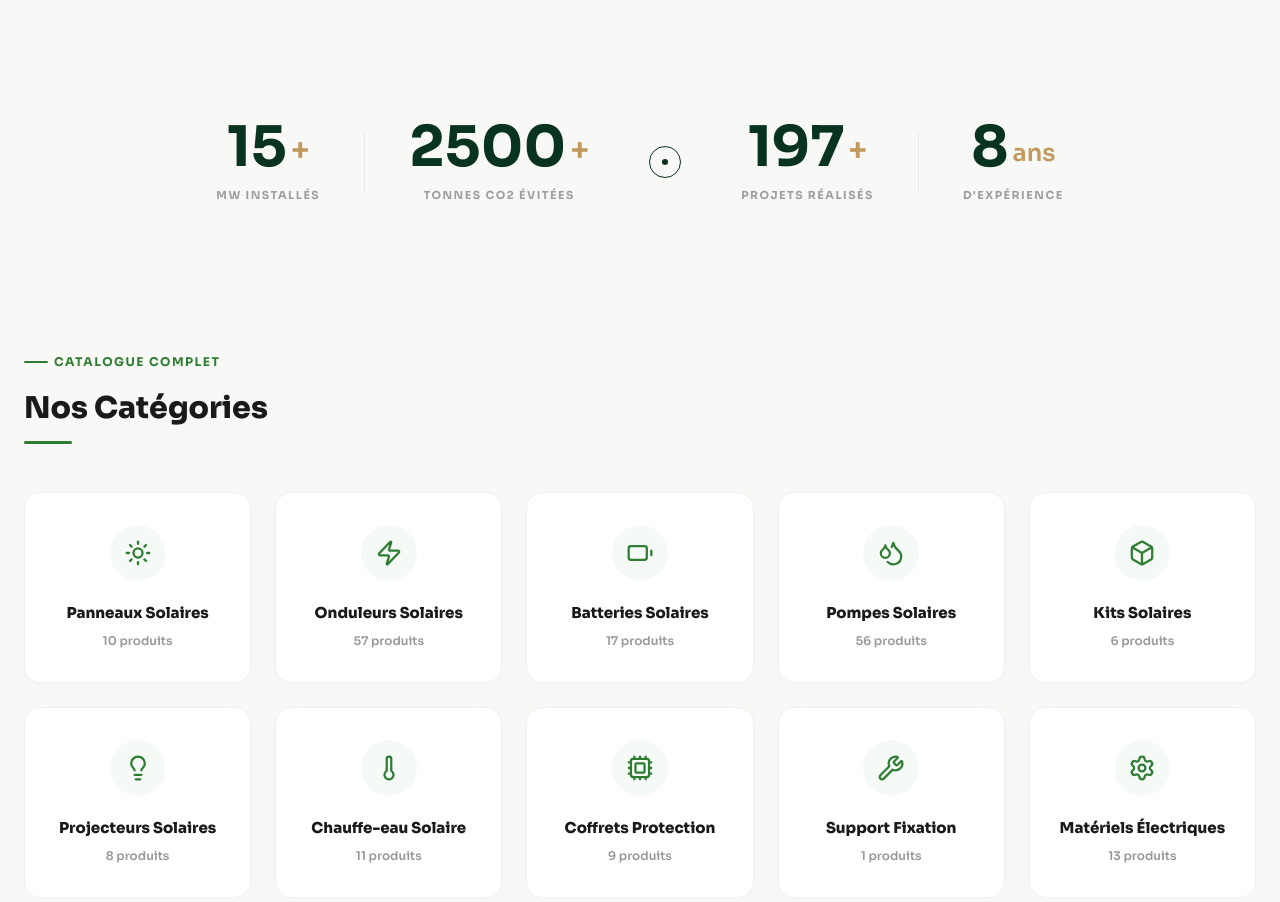
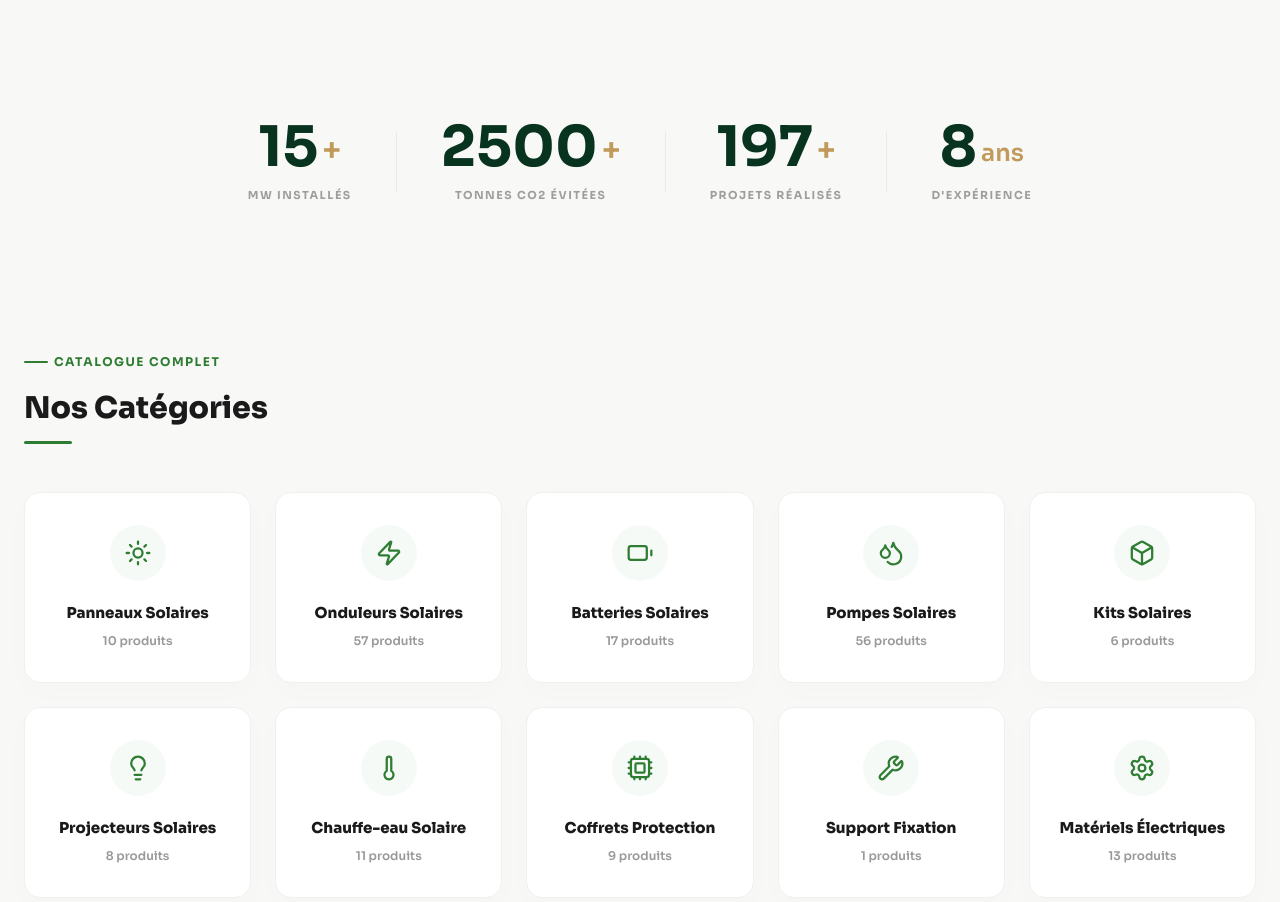
Before and after one commit to RimEl67/solar-glow, a Next.js app: page / in a window 1280 px wide. Shown: the part 800-1702 px from the top of the page. Built offline with nearby package versions, Linux system fonts and the light colour scheme.

Commit message:
fix cursor

```diff
--- a/components/sections/StatsSection.tsx
+++ b/components/sections/StatsSection.tsx
@@ -117,12 +117,9 @@ export function StatsSection() {
             </div>
           </div>
 
-          {/* Decorative Dot */}
-          <div style={dotStyle} className="hidden lg:flex">
-            <div style={{ width: '6px', height: '6px', borderRadius: '50%', background: '#08331E' }} />
-          </div>
 
-          <div style={dividerStyle} className="hidden md:block lg:hidden" />
+
+          <div style={dividerStyle} className="hidden md:block" />
 
           {/* Item 3 */}
           <div style={{ display: 'flex', flexDirection: 'column', alignItems: 'center' }}>
```
